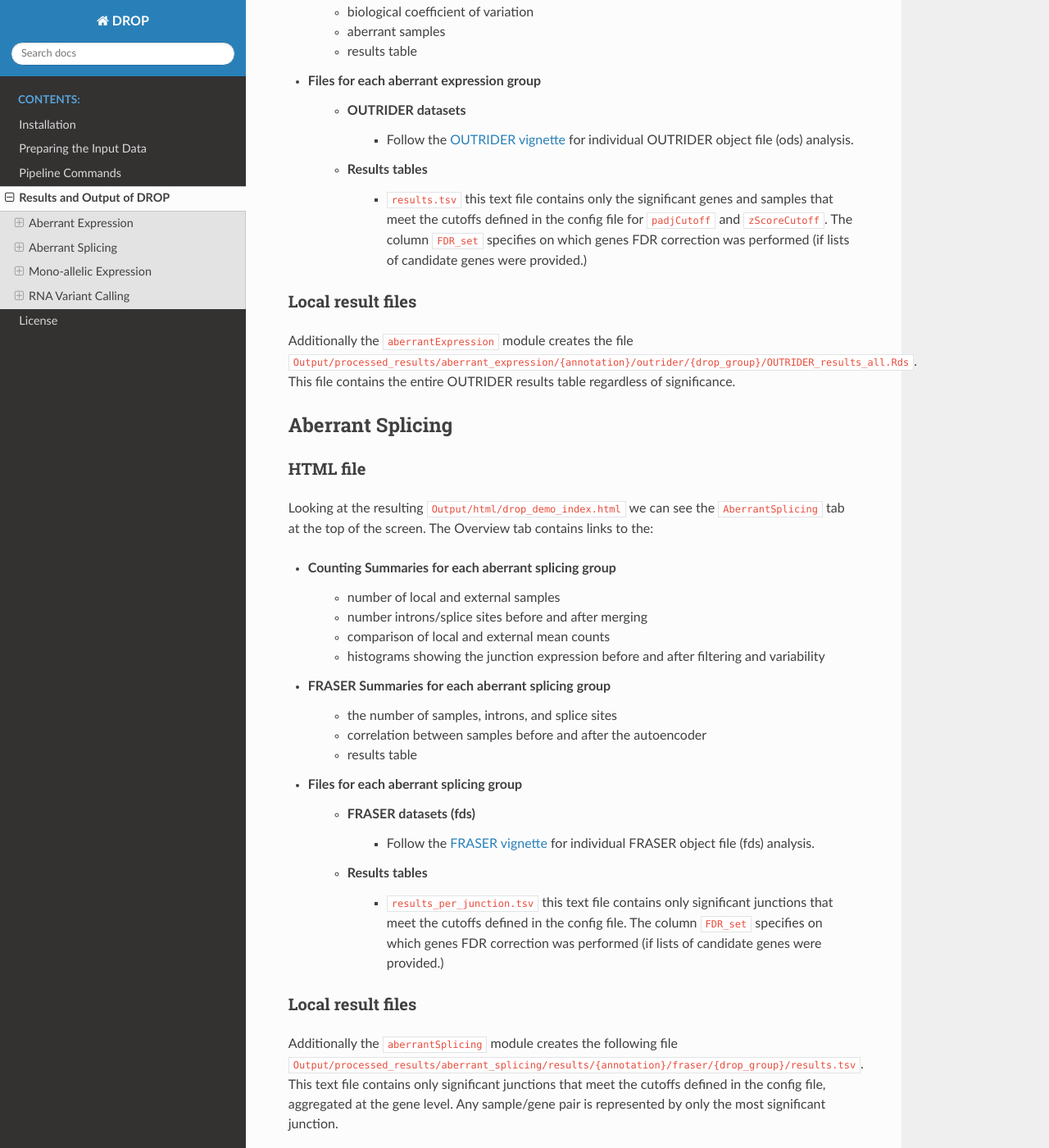
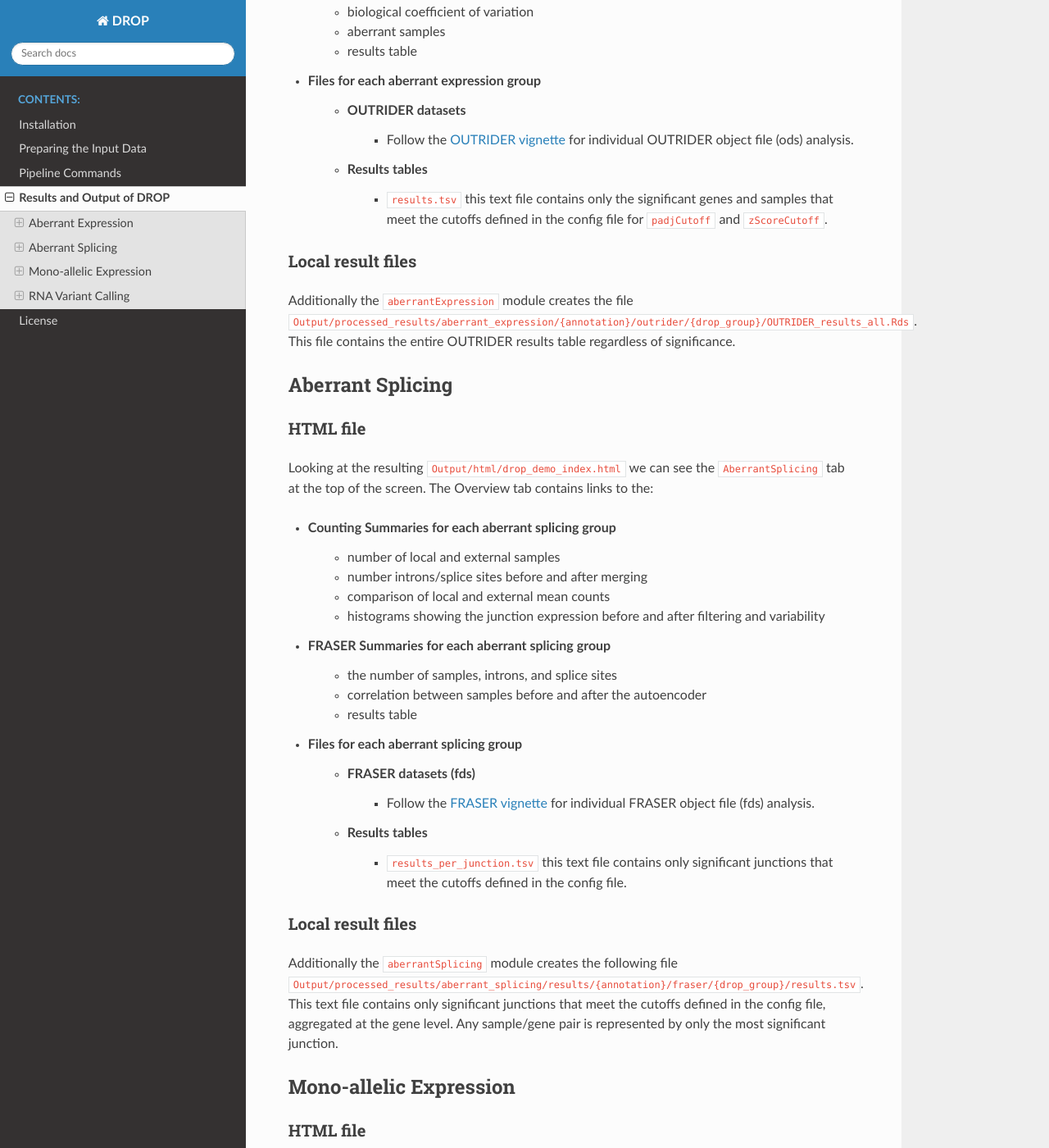
Before and after one commit to gagneurlab/drop, a Sphinx documentation site: the page built from docs/source/output.rst, in a window 1280 px wide and 1400 px high, scrolled down 909 px. Shown: the whole window at 82% size. Built offline with Sphinx 7.4.7 and the Read the Docs theme 2.0.0, drawn with Linux system fonts in a browser that asks for light colours; pages that are not in the unit, such as notebooks, are missing from menus.

Commit message:
update documentation

```diff
--- a/docs/source/output.rst
+++ b/docs/source/output.rst
@@ -39,7 +39,7 @@ tab at the top of the screen. The Overview tab contains links to the:
     * OUTRIDER datasets
         * Follow the `OUTRIDER vignette <https://www.bioconductor.org/packages/devel/bioc/vignettes/OUTRIDER/inst/doc/OUTRIDER.pdf>`_ for individual OUTRIDER object file (ods) analysis.
     * Results tables
-        * ``results.tsv`` this text file contains only the significant genes and samples that meet the cutoffs defined in the config file for ``padjCutoff`` and ``zScoreCutoff``. The column ``FDR_set`` specifies on which genes FDR correction was performed (if lists of candidate genes were provided.)
+        * ``results.tsv`` this text file contains only the significant genes and samples that meet the cutoffs defined in the config file for ``padjCutoff`` and ``zScoreCutoff``.
 
 Local result files
 ##################
@@ -66,7 +66,7 @@ tab at the top of the screen. The Overview tab contains links to the:
     * FRASER datasets (fds)
         * Follow the `FRASER vignette <https://www.bioconductor.org/packages/devel/bioc/vignettes/FRASER/inst/doc/FRASER.pdf>`_ for individual FRASER object file (fds) analysis.
     * Results tables
-        * ``results_per_junction.tsv`` this text file contains only significant junctions that meet the cutoffs defined in the config file. The column ``FDR_set`` specifies on which genes FDR correction was performed (if lists of candidate genes were provided.)
+        * ``results_per_junction.tsv`` this text file contains only significant junctions that meet the cutoffs defined in the config file.
 
 Local result files
 ##################
```
